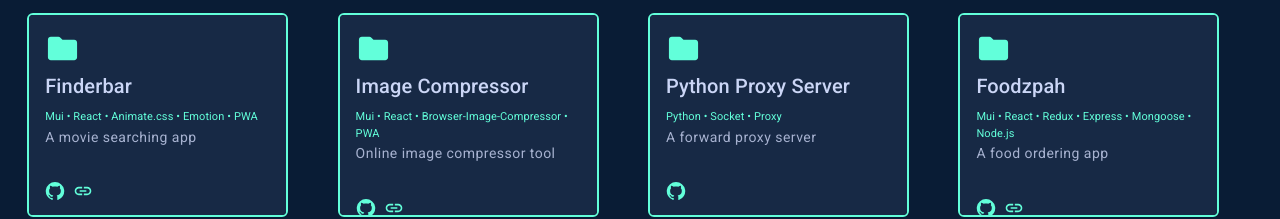
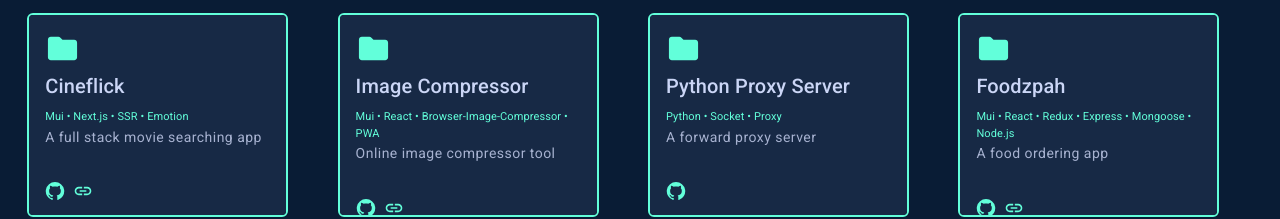
Before and after one commit to anapeksha/Portfolio, a React (Create React App) app: page / in a window 1280 px wide. Shown: the part 927-1146 px from the top of the page. Built offline with nearby package versions, Linux system fonts and the light colour scheme.

Commit message:
Updated working project

```diff
--- a/src/pages/Work.tsx
+++ b/src/pages/Work.tsx
@@ -2,11 +2,11 @@
 
 const gridProps = [
 	{
-		title: "Finderbar",
-		description: "A movie searching app",
-		githubUrl: "https://github.com/anapeksha/finderbar",
-		url: "https://anapeksha.github.io/Finderbar",
-		techs: ["Mui", "React", "Animate.css", "Emotion", "PWA"],
+		title: "Cineflick",
+		description: "A full stack movie searching app",
+		githubUrl: "https://github.com/anapeksha/cineflick",
+		url: "https://cineflick.vercel.app",
+		techs: ["Mui", "Next.js", "SSR", "Emotion"],
 	},
 	{
 		title: "Image Compressor",
```
